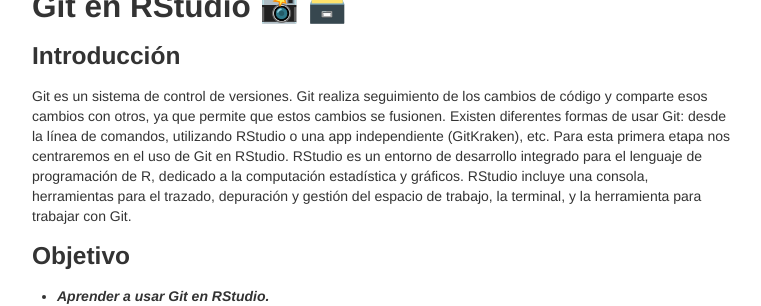
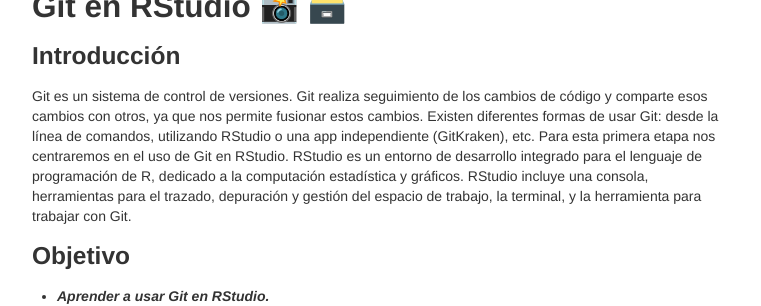
Before and after one commit to LizethMReyes/islasgeci.github.io, a Jekyll site: the page built from _posts/2022-05-10-github_rstudio.md, in a window 1280 px wide and 900 px high, scrolled down 1222 px, cut to the strip 172-478 px from the top of the window. Shown: the whole strip, without its empty margins (258-1019 px from the left). Built offline with Jekyll 4.4.1, drawn with Linux system fonts in a browser that asks for light colours.

Commit message:
Update suggestion line 46
Co-authored-by: Evaristo Rojas • GECI <evaristo.rojas@islas.org.mx>

```diff
--- a/_posts/2022-05-10-github_rstudio.md
+++ b/_posts/2022-05-10-github_rstudio.md
@@ -43,7 +43,7 @@
 ## Git en RStudio 📸 🗃️
 ### Introducción
 Git es un sistema de control de versiones. Git realiza seguimiento de los cambios de código y
-comparte esos cambios con otros, ya que permite que estos cambios se fusionen. Existen diferentes
+comparte esos cambios con otros, ya que nos permite fusionar estos cambios. Existen diferentes
 formas de usar Git: desde la línea de comandos, utilizando RStudio o una app independiente
 (GitKraken), etc. Para esta primera etapa nos centraremos en el uso de Git en RStudio.
 RStudio es un entorno de desarrollo integrado para el lenguaje de programación de R,
```
